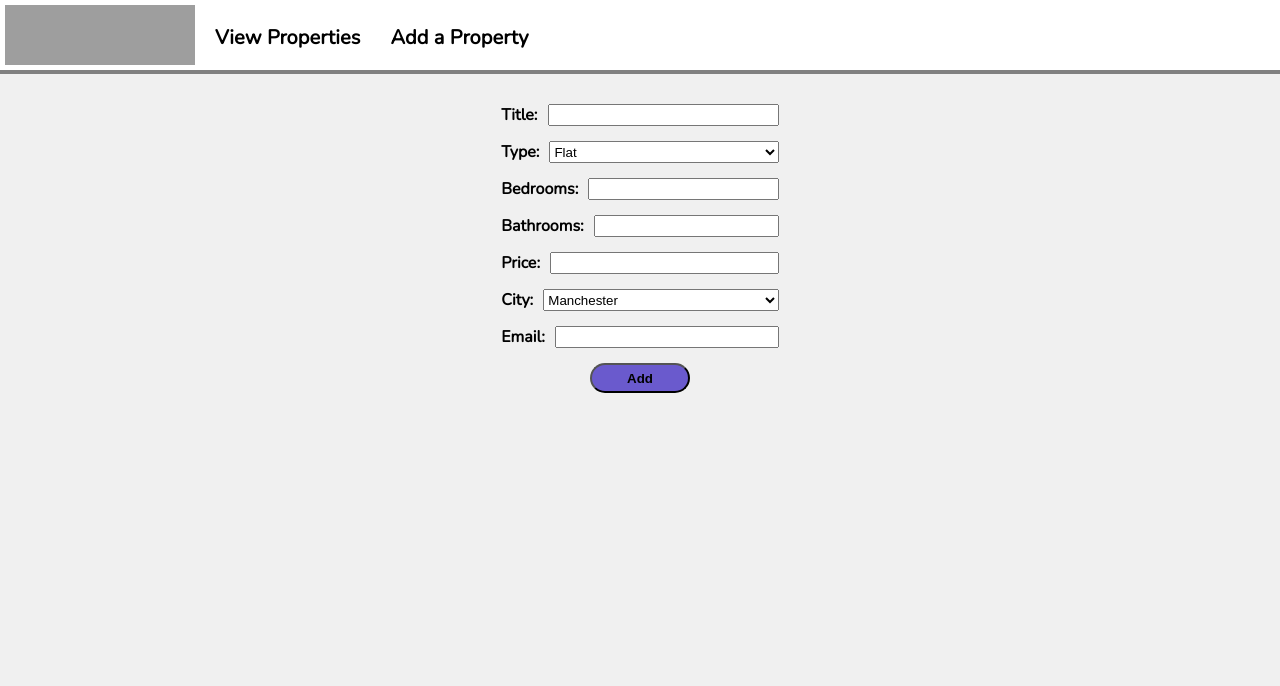
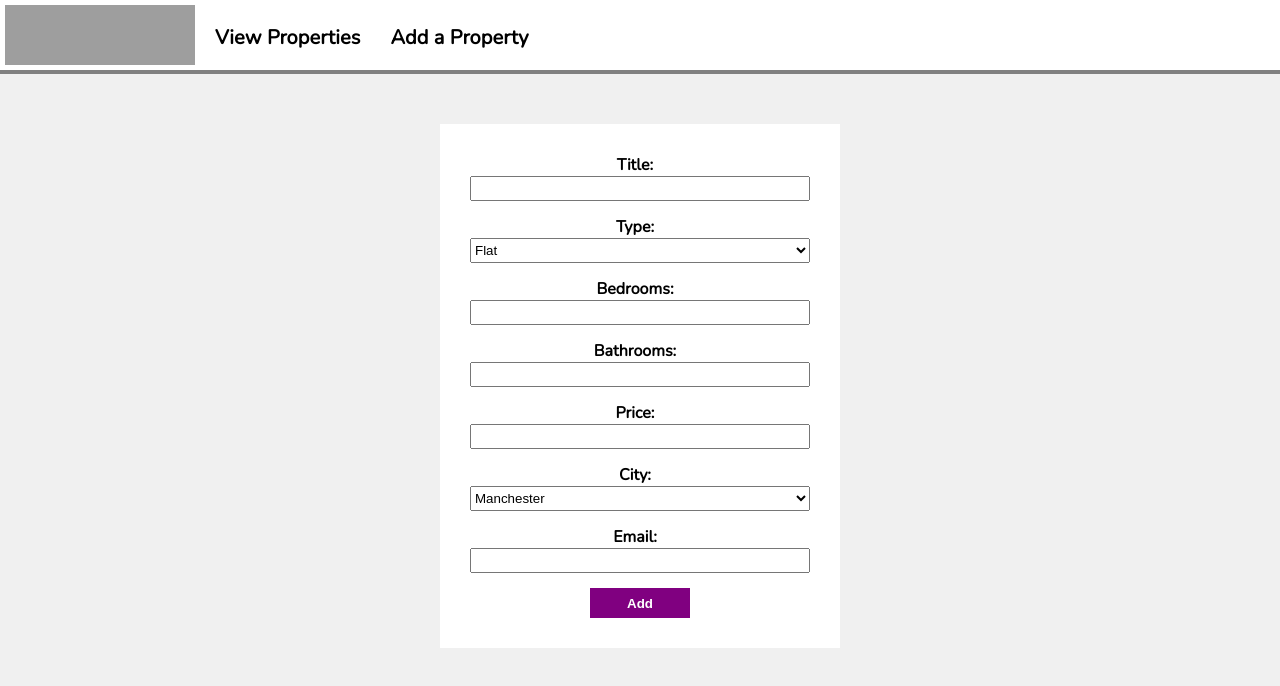
Before and after one commit to andreihirleata/surreal-estate, a React (Create React App) app: page /add-property in a window 1280 px wide. Shown: the top 686 px of the page. Built offline with nearby package versions, Linux system fonts and the light colour scheme; grey boxes are pictures that could not be loaded.

Commit message:
added api functionality to add property

```diff
--- a/package.json
+++ b/package.json
@@ -6,6 +6,7 @@
     "@testing-library/jest-dom": "^4.2.4",
     "@testing-library/react": "^9.5.0",
     "@testing-library/user-event": "^7.2.1",
+    "axios": "^0.19.2",
     "bootstrap": "^4.5.0",
     "react": "^16.13.1",
     "react-bootstrap": "^1.0.1",
--- a/src/components/AddProperty.js
+++ b/src/components/AddProperty.js
@@ -1,6 +1,6 @@
 import React, { useState } from "react";
 import "../styles/AddProperty.css";
-import Properties from "./Properties";
+import axios from "axios";
 
 const AddProperty = () => {
   const initialState = {
@@ -19,7 +19,20 @@ const AddProperty = () => {
 
   const handleAddProperty = (event) => {
     event.preventDefault();
-    console.log(fields);
+    axios
+      .post(`http://localhost:4000/api/v1/PropertyListing/`, {
+        title: fields.title,
+        city: fields.city,
+        bedrooms: fields.bedrooms,
+        bathrooms: fields.bathrooms,
+        price: fields.price,
+        email: fields.email,
+        type: fields.type,
+      })
+      .then((res) => {
+        console.log(res);
+      })
+      .catch((err) => console.log(err));
   };
 
   const handleFieldChange = (event) => {
@@ -31,6 +44,7 @@ const AddProperty = () => {
   };
 
   return (
+    <div className="wrapper">
       <div className="add-property" data-testid="add-property">
         <form onSubmit={(e) => handleAddProperty(e)}>
           <div className="form-entry">
@@ -115,6 +129,7 @@ const AddProperty = () => {
           </div>
         </form>
       </div>
+    </div>
   );
 };
 
--- a/src/styles/AddProperty.css
+++ b/src/styles/AddProperty.css
@@ -1,17 +1,21 @@
 .add-property {
+  margin: auto;
   padding: 15px 15px;
-  display: flex;
   flex-direction: column;
   align-items: center;
-  min-height: 100vh;
-  background-color: #f0f0f0;
+  min-height: fit-content;
+  width: 400px;
+  background-color: white;
 }
 
+.wrapper {
+  height: 100vh;
+  background-color: #f0f0f0;
+  padding-top: 50px;
+}
 .form-entry {
-  display: flex;
   margin: 15px;
   text-align: center;
-  flex: 1 0 220px;
   font-weight: 700;
 }
 
@@ -19,24 +23,29 @@ label {
   margin-right: 10px;
 }
 
-.add-property > label {
-  flex: 1 0 120px;
-  max-width: 220px;
-}
-
 button {
   margin: auto;
   width: 100px;
   height: 30px;
-  border-radius: 25px;
+  /* border-radius: 25px; */
+  text-decoration: none;
+  border: none;
   font-weight: 700;
-  background-color: slateblue;
+  box-shadow: none;
+  background-color: purple;
+  color: white;
+  transition: background 250ms ease-in-out, transform 150ms ease;
+}
+button:active {
+  transform: scale(0.99);
 }
 
 input {
   width: 100%;
+  height: 25px;
 }
 
 select {
   width: 100%;
+  height: 25px;
 }
```
Also changed, not shown: 1 other file (tests, documents, lock files or other folders). Lines whose indentation alone changed are shown as unchanged.
